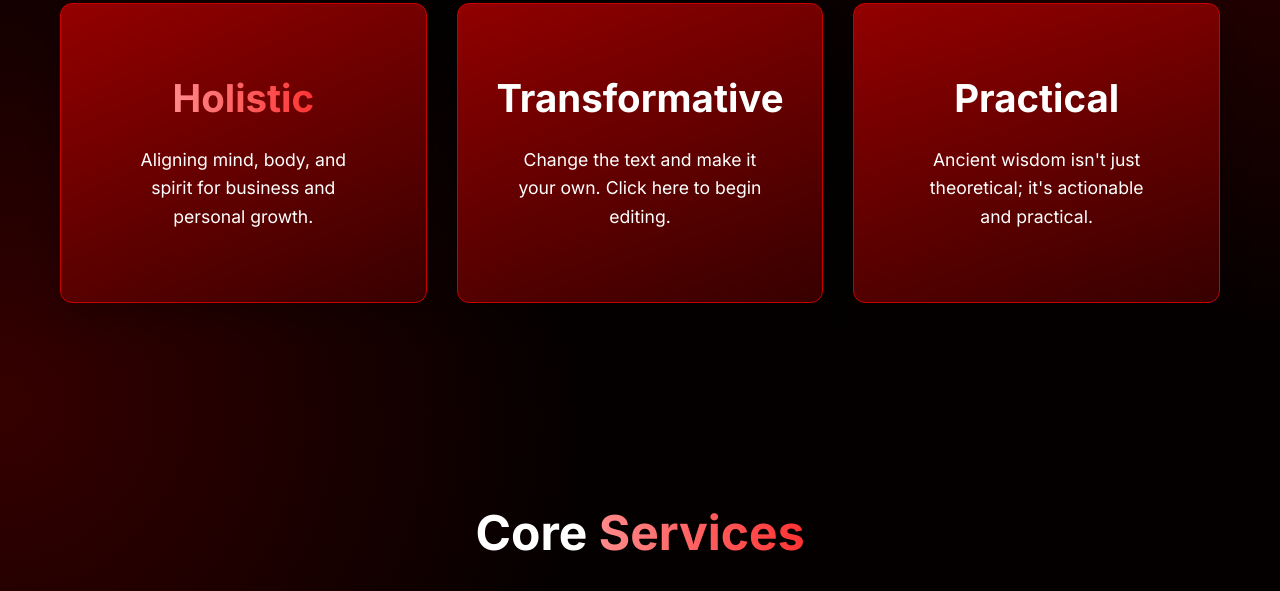
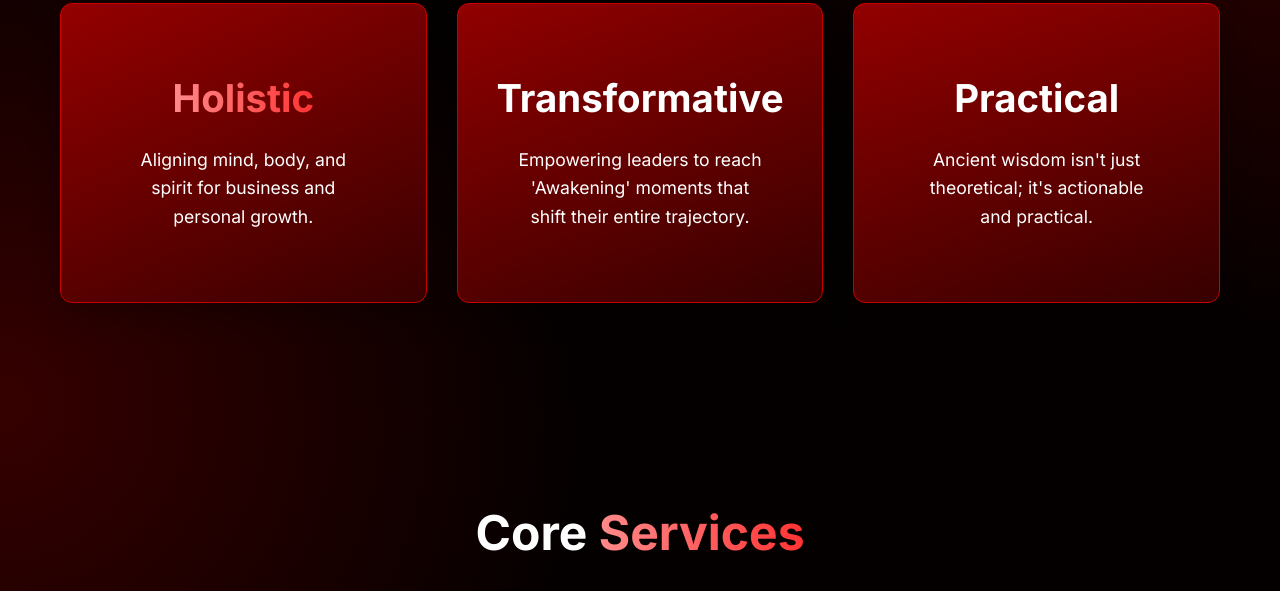
Before and after one commit to Elvand-Lie/Frontend, a plain HTML site: page index.html in a window 1280 px wide. Shown: the part 1046-1637 px from the top of the page. Drawn offline with Linux system fonts and the light colour scheme.

Commit message:
21/1/2026

```diff
--- a/index.html
+++ b/index.html
@@ -760,7 +760,7 @@
                 </div>
                 <div class="card red-theme reveal">
                     <h3>Transformative</h3>
-                    <p>Change the text and make it your own. Click here to begin editing.</p>
+                    <p>Empowering leaders to reach 'Awakening' moments that shift their entire trajectory.</p>
                 </div>
                 <div class="card red-theme reveal">
                     <h3>Practical</h3>
```
